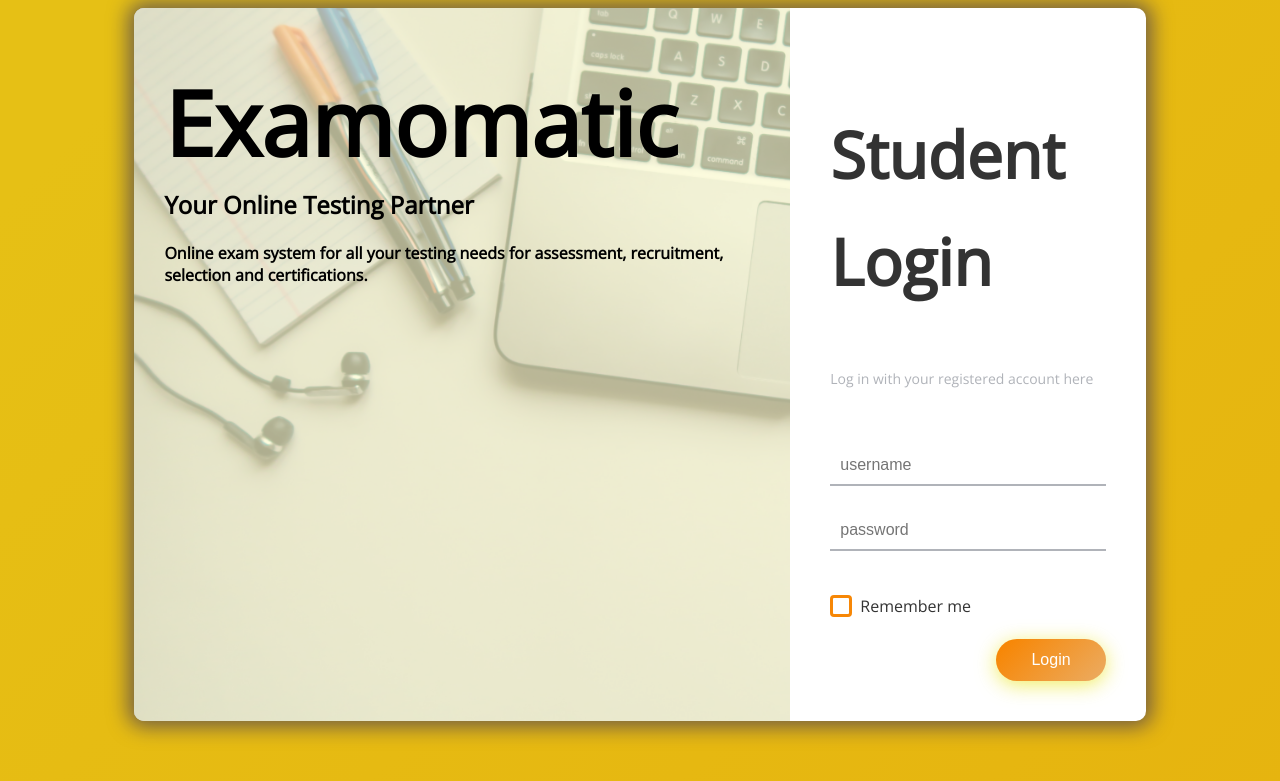
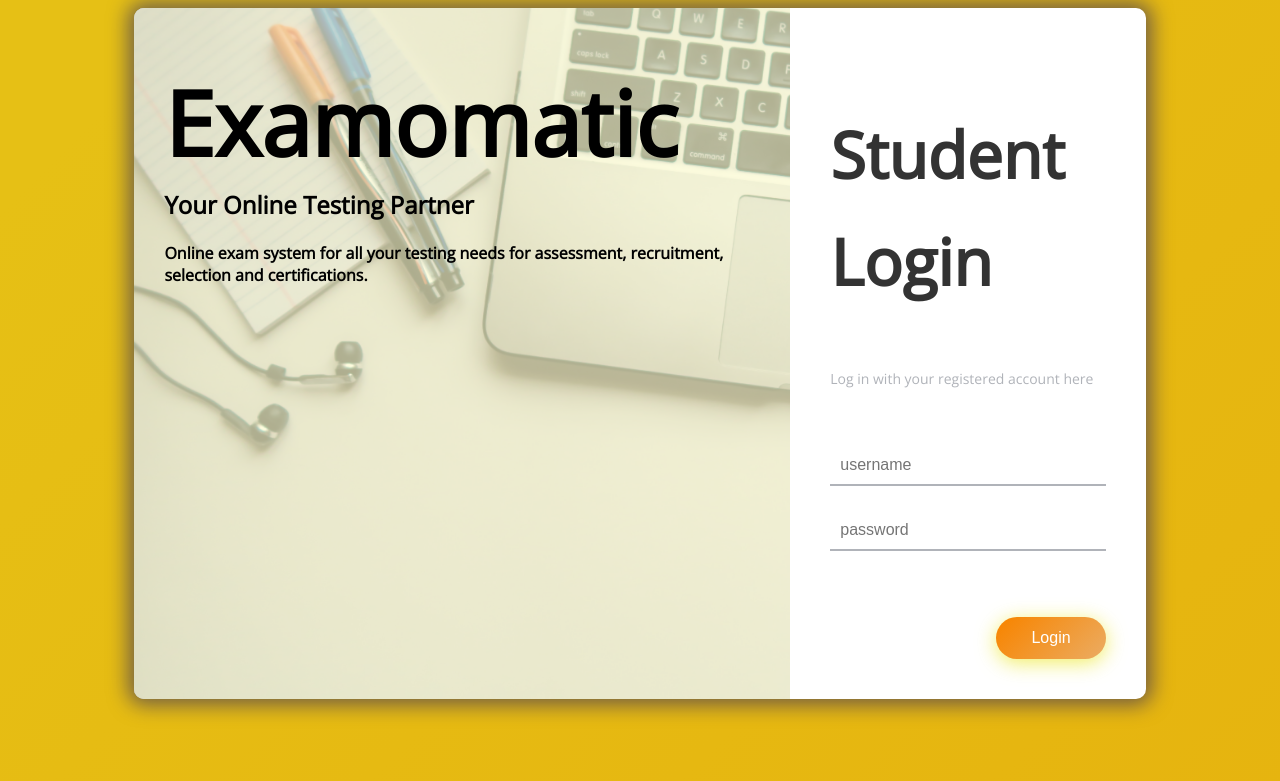
Before and after one commit to AbhirathNB/projectDBMS, a Django app: page /studentLogin in a window 1280 px wide. Shown: the top 781 px of the page. Run offline with Django 4.2, Linux system fonts and the light colour scheme; parts of the project's set-up code (start-up, migrations or seed data) failed here and were passed over.

Commit message:
update 24

```diff
--- a/Hello/template/studentLogin.html
+++ b/Hello/template/studentLogin.html
@@ -45,14 +45,14 @@
 
 			<br><br>
 
-		<div class="remember-me--forget-password">
-				<!-- Angular -->
+		<!--<div class="remember-me--forget-password">
+				<!-- Angular
 	<label>
 		<input type="checkbox" name="item" checked/>
 		<span class="text-checkbox">Remember me</span>
 	</label>
-			<!-- <p>forget password?</p> -->
-		</div>
+			<!-- <p>forget password?</p>
+		</div>-->
 
 			<br>
 			<button type = "submit"> Login</button>
```
Also changed, not shown: Hello/template/adminLogin.html (+4 -4 lines).
